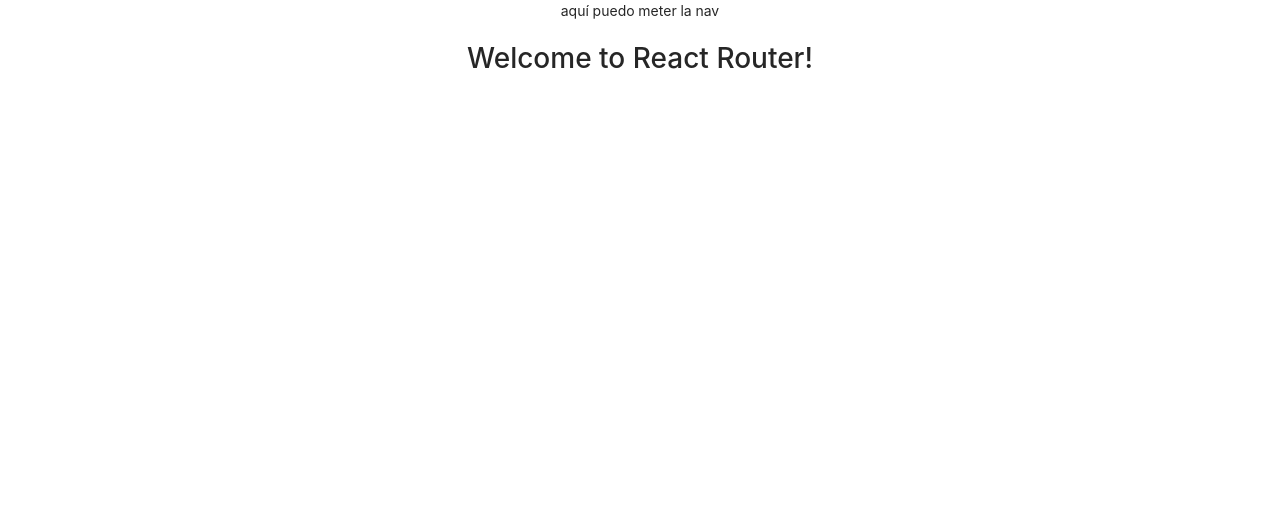
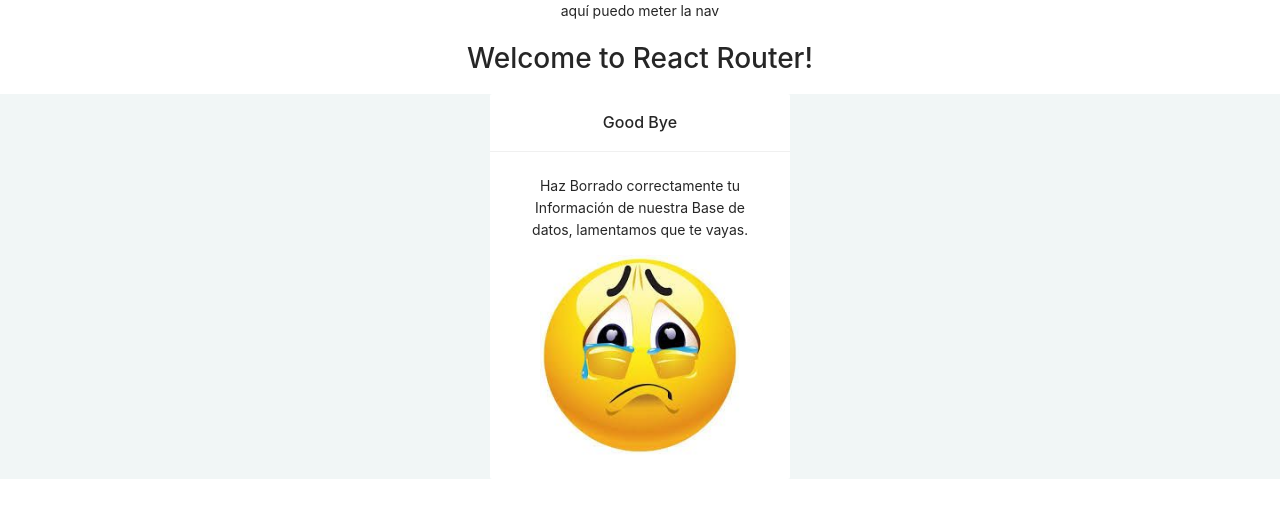
Before and after one commit to chavidev/react-caprichosa, a React (Create React App) app: page /farewellclient in a window 1280 px wide. Shown: the top 518 px of the page. Built offline with nearby package versions, Linux system fonts and the light colour scheme.

Commit message:
Eliminar cliente envia a la página despedida FALTA SI FALLA EL LOGUIN QUE VAYA A LOGUIN

```diff
--- a/src/App.css
+++ b/src/App.css
@@ -37,7 +37,8 @@
   }
 }
 
-.card-cliente-parent {
+.card-cliente-parent,
+.card-client-farewell {
   display: flex;
   background-color: rgba(199, 218, 218, 0.253);
   /* text-align: center; */
--- a/src/App.js
+++ b/src/App.js
@@ -1,13 +1,13 @@
-import { Routes, Route, Link } from "react-router-dom";
+import { Routes, Route, Link } from 'react-router-dom'
 
-import './App.css';
-import 'antd/dist/antd.css'; //importo la librería de los chinos
-import LoginAdmin from "./views/LoginAdmin";
-import LoginCliente from "./views/LoginCliente";
-import ClientesTodos from "./views/ClientesTodos";
-import Cliente from "./views/Cliente";
+import './App.css'
+import 'antd/dist/antd.css' //importo la librería de los chinos
+import LoginAdmin from './views/LoginAdmin'
+import LoginCliente from './views/LoginCliente'
+import ClientesTodos from './views/ClientesTodos'
+import Cliente from './views/Cliente'
+import FarewellClient from './views/FarewellClient'
 function App() {
-
   return (
     <div className="App">
       <p> aquí puedo meter la nav</p>
@@ -17,9 +17,10 @@
         <Route path="/login" element={<LoginCliente />} />
         <Route path="/clientes" element={<ClientesTodos />} />
         <Route path="/cliente" element={<Cliente />} />
+        <Route path="/farewellclient" element={<FarewellClient />} />
       </Routes>
     </div>
-  );
+  )
 }
 
-export default App;
+export default App
--- a/src/views/Cliente.jsx
+++ b/src/views/Cliente.jsx
@@ -1,13 +1,39 @@
 import React from 'react'
 import qs from 'qs'
 import { useEffect, useState, useRef } from 'react'
+import { NavLink } from 'react-router-dom'
 import axios from 'axios'
 import { Card, Switch, Button, Form, Input, Typography, Modal } from 'antd'
 const { Text } = Typography
 
 const Cliente = () => {
   const [cliente, setCliente] = useState({})
-  const [disabled, setDisabled] = useState(false) // la palabra React no me cuadra, ¿se puede quitar?
+  const [disabled, setDisabled] = useState(false) //editar
+
+  const [deleteButon, setDeleteButon] = React.useState(true) //botón eliminar definitivamente
+  const toggleDeleteButon = async () => {
+    let confirmationInput = await inputRef.current.input.value //&&¿se puede hacer cejor?
+    if (parseInt(cliente.id_cliente, 10) === parseInt(confirmationInput, 10)) {
+      //&& la condición seguro que se puede hace mejor
+      setDeleteButon(false)
+    } else {
+      setDeleteButon(true)
+    }
+  }
+  const deleteCliente = async () => {
+    try {
+      let config = {
+        method: 'delete',
+        url: `http://localhost:5001/api/cliente/${cliente.id_cliente}`
+      }
+      let response = await axios(config)
+      console.log(`Se ha eliminado el cliente ${cliente.id_cliente}
+      en src/views/Cliente.jsx`)
+      console.log(response)
+    } catch (err) {
+      console.err(err) // falta por ponerlo de la forma correcta err.message err.parecido y el otro sistema
+    }
+  }
   //#########################################################
 
   const [isModalVisible, setIsModalVisible] = useState(false)
@@ -68,7 +94,7 @@
     var data = qs.stringify({
       ...dataForm //tengo qeu hacer un destructuring para que funcione
     })
-    console.log(`data:_______________${data}`)
+    console.log(`data:${data}`)
     var config = {
       method: 'put',
       url: `http://localhost:5001/api/cliente/${cliente.id_cliente}`,
@@ -79,7 +105,7 @@
       data: data //{...data} hay qeu hacer un destrúcturing
     }
 
-    //&& al punto then, tengo que poder extraerle la función y quitar el .then
+    //&& al punto then, tengo que poder extraerle la función y quitar el .then => try catch
     await axios(config) //&& sin await también funciona, ¿se lo pongo?
       .then(function (response) {
         getCliente() //&& ¿forma correcta de actualizar la llamada a los clientes?
@@ -204,10 +230,12 @@
                 <br />
                 <Text type="danger">{cliente.id_cliente}</Text>
                 <br />
-                <Input ref={inputRef} />
-                <Button danger disabled>
-                  eliminar definitivamente
-                </Button>
+                <Input ref={inputRef} onChange={toggleDeleteButon} />
+                <NavLink to={`/farewellclient`}>
+                  <Button disabled={deleteButon} danger onClick={deleteCliente}>
+                    eliminar definitivamente
+                  </Button>
+                </NavLink>
               </Modal>
             </>
           )}
--- /dev/null
+++ b/src/views/FarewellClient.jsx
@@ -0,0 +1,20 @@
+import React from 'react'
+import { Card, Image } from 'antd'
+
+const FarewellClient = () => {
+  return (
+    <>
+      <div className="card-client-farewell" id="farewell_client">
+        <Card title="Good Bye" bordered={false} style={{ width: 300 }}>
+          <p>
+            Haz Borrado correctamente tu Información de nuestra Base de datos, lamentamos que te
+            vayas.
+          </p>
+          <Image width={200} src={'farewell.jpg'} />
+        </Card>
+      </div>
+    </>
+  )
+}
+
+export default FarewellClient
```
Also changed, not shown: public/farewell.jpg (added), zz_anotaciones_react.txt (added). Lines whose indentation alone changed are shown as unchanged.
